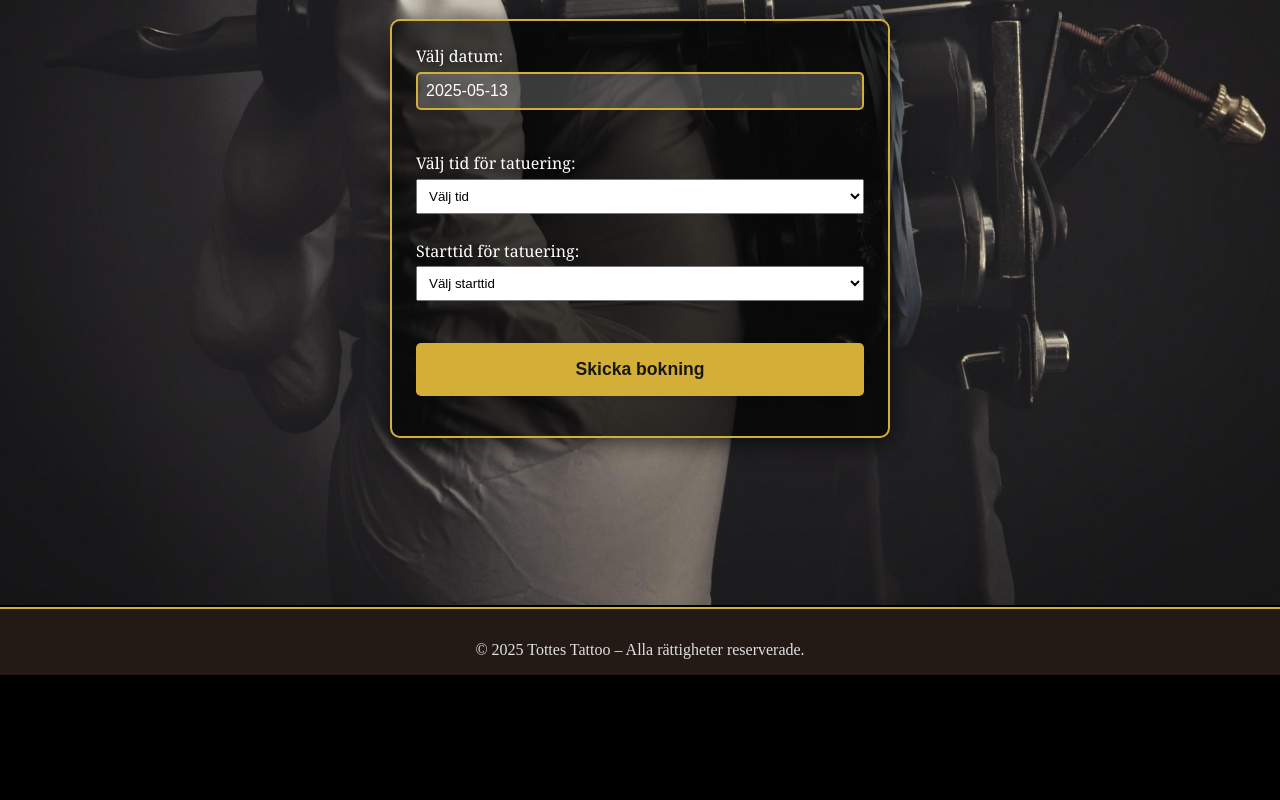
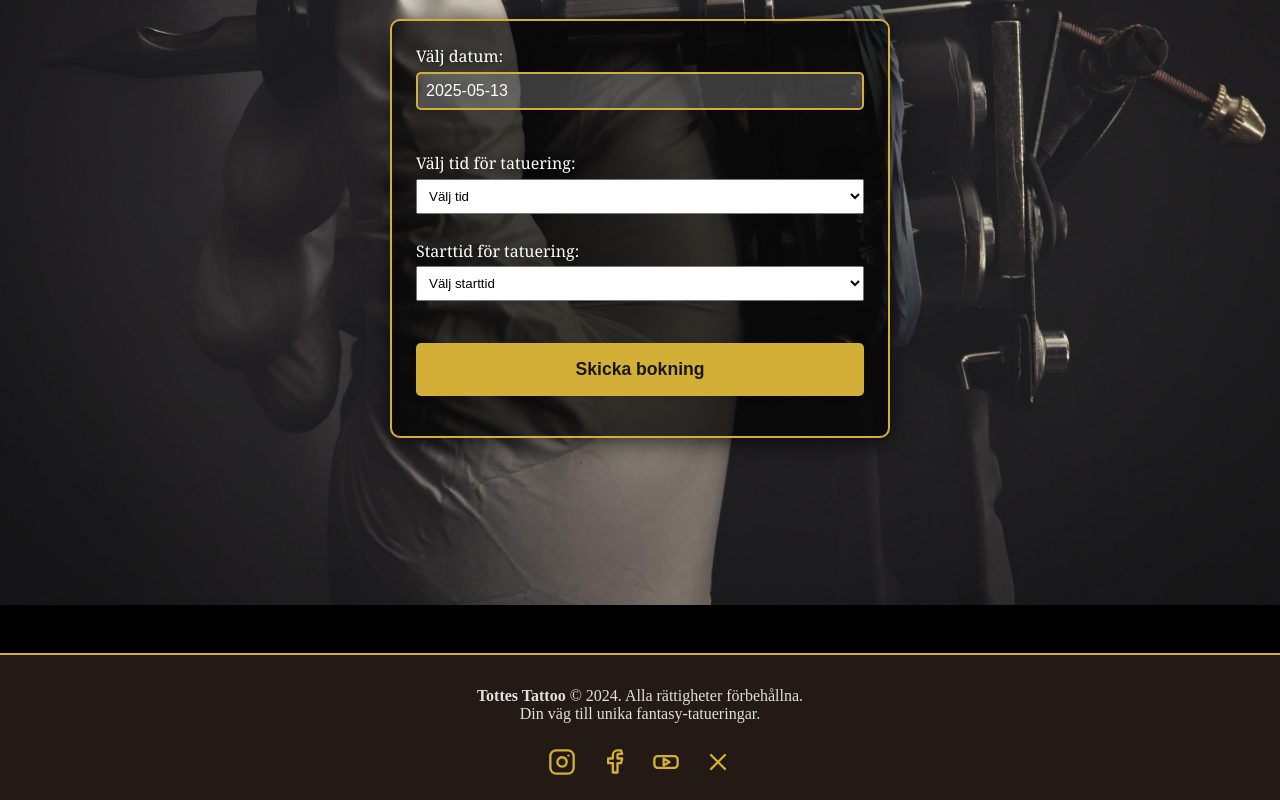
Before and after one commit to Medieinstitutet/tottes-tattoo-2, a React (Vite) app in the folder frontend/: page /booking in a window 1280 px wide. Shown: the part 195-995 px from the top of the page. Before the commit the page ends 870 px from the top, so only its background shows below. Built offline with nearby package versions, Linux system fonts and the light colour scheme.

Commit message:
Add social icons in footer

```diff
--- /dev/null
+++ b/frontend/src/Components/Footer.jsx
@@ -0,0 +1,123 @@
+import React from 'react';
+import styled from 'styled-components';
+
+const FooterWrapper = styled.footer`
+  background: ${({ theme }) => theme.colors.backgroundAccent};
+  color: ${({ theme }) => theme.colors.textSoft};
+  text-align: center;
+  padding: 2rem 1rem 1rem 1rem;
+  border-top: 2px solid ${({ theme }) => theme.colors.gold};
+  margin-top: 3rem;
+  font-family: ${({ theme }) => theme.fonts.main};
+
+  @media (max-width: 768px) {
+    padding: 1.5rem 0.5rem 1rem 0.5rem;
+    font-size: 0.95rem;
+  }
+`;
+
+const SocialIcons = styled.div`
+  display: flex;
+  justify-content: center;
+  gap: 1.5rem;
+  margin-top: 1.5rem;
+
+  @media (max-width: 768px) {
+    gap: 1rem;
+  }
+`;
+
+const SocialIcon = styled.a`
+  color: ${({ theme }) => theme.colors.gold};
+  font-size: 2rem;
+  transition: color 0.2s;
+  &:hover {
+    color: ${({ theme }) => theme.colors.goldLight};
+  }
+  @media (max-width: 768px) {
+    font-size: 2.5rem;
+  }
+`;
+
+export default function Footer() {
+  return (
+    <FooterWrapper>
+      <b>Tottes Tattoo</b> &copy; 2024. Alla rättigheter förbehållna.
+      <br />
+      Din väg till unika fantasy-tatueringar.
+      <SocialIcons>
+        <SocialIcon
+          href='#'
+          aria-label='Instagram'
+          target='_blank'
+          rel='noopener noreferrer'>
+          <svg
+            width='28'
+            height='28'
+            viewBox='0 0 24 24'
+            fill='none'
+            stroke='currentColor'
+            strokeWidth='2'
+            strokeLinecap='round'
+            strokeLinejoin='round'>
+            <rect x='2' y='2' width='20' height='20' rx='5' ry='5' />
+            <path d='M16 11.37A4 4 0 1 1 12.63 8 4 4 0 0 1 16 11.37z' />
+            <line x1='17.5' y1='6.5' x2='17.5' y2='6.5' />
+          </svg>
+        </SocialIcon>
+        <SocialIcon
+          href='#'
+          aria-label='Facebook'
+          target='_blank'
+          rel='noopener noreferrer'>
+          <svg
+            width='28'
+            height='28'
+            viewBox='0 0 24 24'
+            fill='none'
+            stroke='currentColor'
+            strokeWidth='2'
+            strokeLinecap='round'
+            strokeLinejoin='round'>
+            <path d='M18 2h-3a4 4 0 0 0-4 4v3H7v4h4v8h4v-8h3l1-4h-4V6a1 1 0 0 1 1-1h3z' />
+          </svg>
+        </SocialIcon>
+        <SocialIcon
+          href='#'
+          aria-label='YouTube'
+          target='_blank'
+          rel='noopener noreferrer'>
+          <svg
+            width='28'
+            height='28'
+            viewBox='0 0 24 24'
+            fill='none'
+            stroke='currentColor'
+            strokeWidth='2'
+            strokeLinecap='round'
+            strokeLinejoin='round'>
+            <rect x='2' y='7' width='20' height='10' rx='3' ry='3' />
+            <polygon points='10 9 15 12 10 15 10 9' />
+          </svg>
+        </SocialIcon>
+        <SocialIcon
+          href='#'
+          aria-label='X'
+          target='_blank'
+          rel='noopener noreferrer'>
+          <svg
+            width='28'
+            height='28'
+            viewBox='0 0 24 24'
+            fill='none'
+            stroke='currentColor'
+            strokeWidth='2'
+            strokeLinecap='round'
+            strokeLinejoin='round'>
+            <path d='M18 6L6 18M6 6l12 12' />
+          </svg>
+        </SocialIcon>
+      </SocialIcons>
+    </FooterWrapper>
+  );
+}
--- a/frontend/src/Pages/booking-page.jsx
+++ b/frontend/src/Pages/booking-page.jsx
@@ -4,6 +4,7 @@ import 'react-datepicker/dist/react-datepicker.css';
 import '../styles/booking-page.css';
 import tattooImage from '../assets/tattoo.jpg';
 import Navigation from '../Components/NavBar';
+import Footer from '../Components/Footer';
 
 const BookingPage = () => {
   const [formData, setFormData] = useState({
@@ -337,9 +338,7 @@ const BookingPage = () => {
         </form>
       </main>
 
-      <footer className='footer'>
-        © 2025 Tottes Tattoo – Alla rättigheter reserverade.
-      </footer>
+      <Footer />
     </>
   );
 };
```
